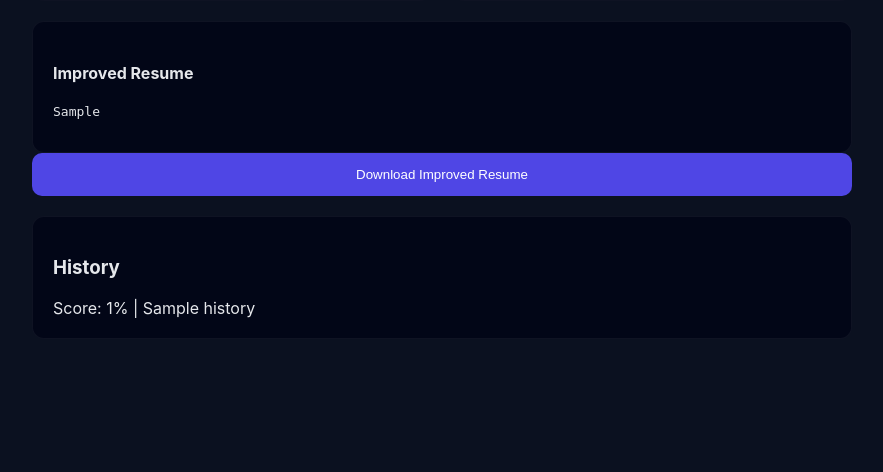
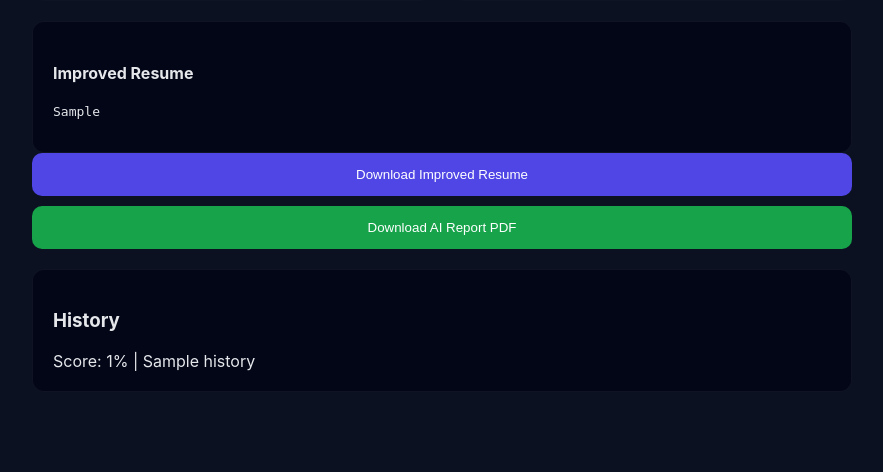
Before and after one commit to ccharlauma/ai-resume-analyzer-new, a Flask app: template templates/index.html in a window 1280 px wide. Shown: the part 1455-1927 px from the top of the page, without its empty margins (339-1222 px from the left). Before the commit the page ends 1773 px from the top, so only its background shows below. Run offline with Flask 3, Linux system fonts and the light colour scheme; the template is opened without the code that fills it: most values are stand-ins (such as "Sample title", 1, 10 or a date in 2020).

Commit message:
add pdf report button

```diff
--- a/app.py
+++ b/app.py
@@ -1,4 +1,6 @@
 import sqlite3
+from flask import send_file
+from reportlab.pdfgen import canvas
 from datetime import datetime
 from flask import Flask, render_template, request, redirect, session
 from werkzeug.security import generate_password_hash, check_password_hash
@@ -200,6 +202,41 @@ def analytics():
         highest_score=highest_score
     )
 
+# ---------------- PDF REPORT ----------------
+@app.route("/download-report")
+def download_report():
+
+    pdf_file = "report.pdf"
+
+    c = canvas.Canvas(pdf_file)
+
+    c.setFont("Helvetica-Bold", 20)
+    c.drawString(180, 800, "AI Resume Report")
+
+    c.setFont("Helvetica", 14)
+
+    c.drawString(50, 750, "Resume Score: 85%")
+
+    c.drawString(50, 710, "Matched Skills:")
+    c.drawString(70, 690, "• Python")
+    c.drawString(70, 670, "• Flask")
+    c.drawString(70, 650, "• SQL")
+
+    c.drawString(50, 610, "Missing Skills:")
+    c.drawString(70, 590, "• AWS")
+    c.drawString(70, 570, "• Docker")
+
+    c.drawString(50, 530, "Suggestions:")
+    c.drawString(70, 510, "• Add cloud projects")
+    c.drawString(70, 490, "• Improve resume summary")
+
+    c.save()
+
+    return send_file(
+        pdf_file,
+        as_attachment=True
+    )
+
 # ---------------- PROFILE ----------------
 @app.route("/profile")
 def profile():
--- a/requirements.txt
+++ b/requirements.txt
@@ -3,3 +3,4 @@ pdfplumber
 openai
 gunicorn
 werkzeug
+reportlab
--- a/templates/index.html
+++ b/templates/index.html
@@ -292,6 +292,12 @@ button:hover {
     <button>Download Improved Resume</button>
 </a>
 
+<a href="/download-report">
+    <button style="margin-top:10px; background:#16a34a;">
+        Download AI Report PDF
+    </button>
+</a>
+
 <!-- HISTORY -->
 <div class="card" style="margin-top:20px;">
 <h3>History</h3>
```
